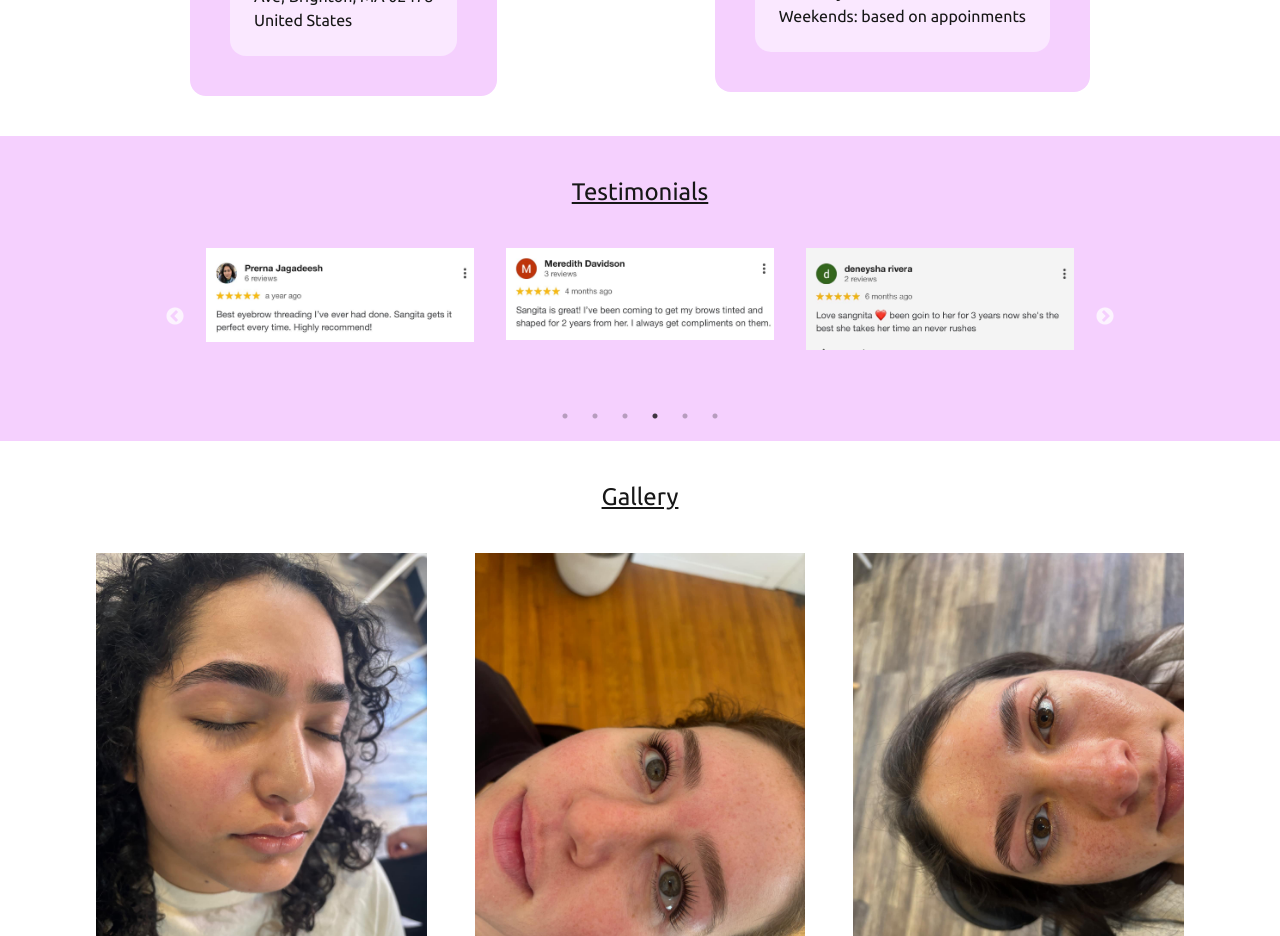
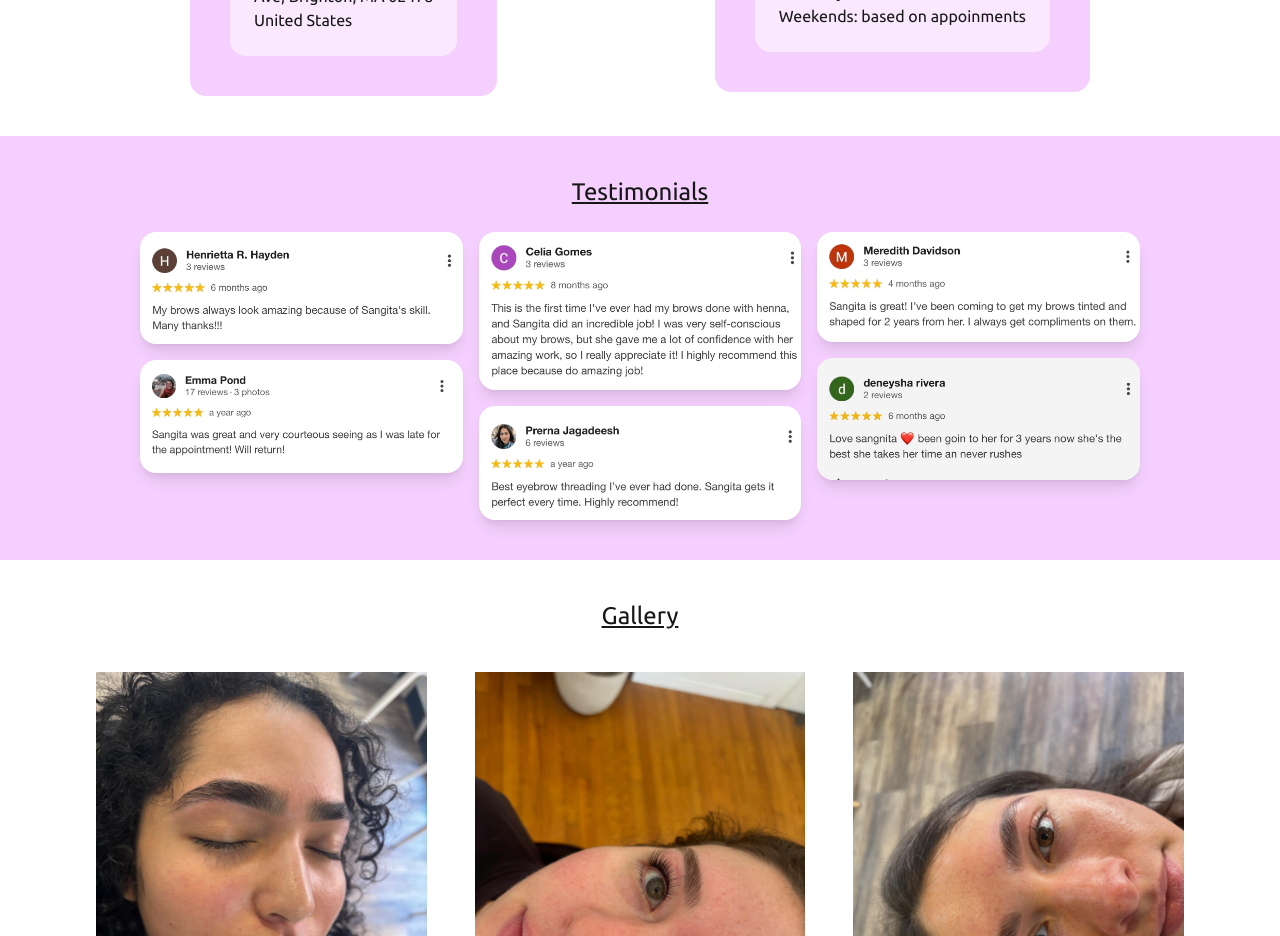
Before and after one commit to DikshyaL/Eye-Enhance, a Next.js app: page / in a window 1280 px wide. Shown: the part 1940-2876 px from the top of the page. Built offline with nearby package versions, Linux system fonts and the light colour scheme.

Commit message:
deployment

```diff
--- a/src/app/components/Testimonials.jsx
+++ b/src/app/components/Testimonials.jsx
@@ -1,71 +1,45 @@
 "use client";
-
-import Slider from 'react-slick';
-import 'slick-carousel/slick/slick.css';
-import 'slick-carousel/slick/slick-theme.css';
 
 const data = [
     {
-        image: 'r1.jpg',
+        image1: 'r1.jpg',
+        image2: 'r2.jpg',
     },
     {
-        image: 'r2.jpg',
+        image1: 'r3.jpg',
+        image2: 'r4.jpg',
     },
     {
-        image: 'r3.jpg',
-    },
-    {
-        image: 'r4.jpg',
-    },
-    {
-        image: 'r5.jpg',
-    },
-    {
-        image: 'r6.jpg',
+        image1: 'r5.jpg',
+        image2: 'r6.jpg',
     },
 ];
 
 export default function Testimonials() {
-    const sliderSettings = {
-        dots: true,
-        infinite: true,
-        speed: 500,
-        slidesToShow: 3,
-        slidesToScroll: 1,
-        autoplay: true,
-        autoplaySpeed: 2000,
-        responsive: [
-            {
-                breakpoint: 1024,
-                settings: {
-                    slidesToShow: 2,
-                    slidesToScroll: 1,
-                    infinite: true,
-                    dots: true
-                }
-            },
-            {
-                breakpoint: 600,
-                settings: {
-                    slidesToShow: 1,
-                    slidesToScroll: 1,
-                    initialSlide: 1
-                }
-            },
-        ]
-    };
+    return (
+        <div className='flex flex-col justify-center items-center p-10 md:w-full space-y-6 m-auto'>
+            <h1 className="text-2xl font-custom underline text-center transition-transform duration-300 hover:scale-150">Testimonials</h1>
+            <div className="w-5/6 grid grid-cols-1 sm:grid-cols-2 lg:grid-cols-3 gap-4">
+                {data?.map((item, index) => (
+                    <div
+                        key={index}
+                        className=" relative z-1"
+                    >
 
-    return (
-        <div className='flex flex-col justify-center items-center p-10 md:w-full space-y-6 m-auto '>
-            <h1 className="text-2xl font-custom underline text-center  transition-transform duration-300 hover:scale-150 text-center ">Testimonials</h1>
-            <div className="w-3/4 m-auto ">
-                <Slider {...sliderSettings}>
-                    {data?.map((item, index) => (
-                        <div key={index} className="p-4 relative z-1">
-                            <img src={item.image} alt={`Testimonial ${index + 1}`} className="w-full h-auto" />
-                        </div>
-                    ))}
-                </Slider>
+                        <img
+                            src={item.image1}
+                            alt={`Testimonial ${index + 1}`}
+                            className="w-full h-auto rounded-2xl shadow-lg"
+                        />
+
+
+                        <img
+                            src={item.image2}
+                            alt={`Testimonial ${index + 1} extra`}
+                            className="w-full h-auto rounded-2xl shadow-lg mt-4"
+                        />
+                    </div>
+                ))}
             </div>
         </div>
     );
```
